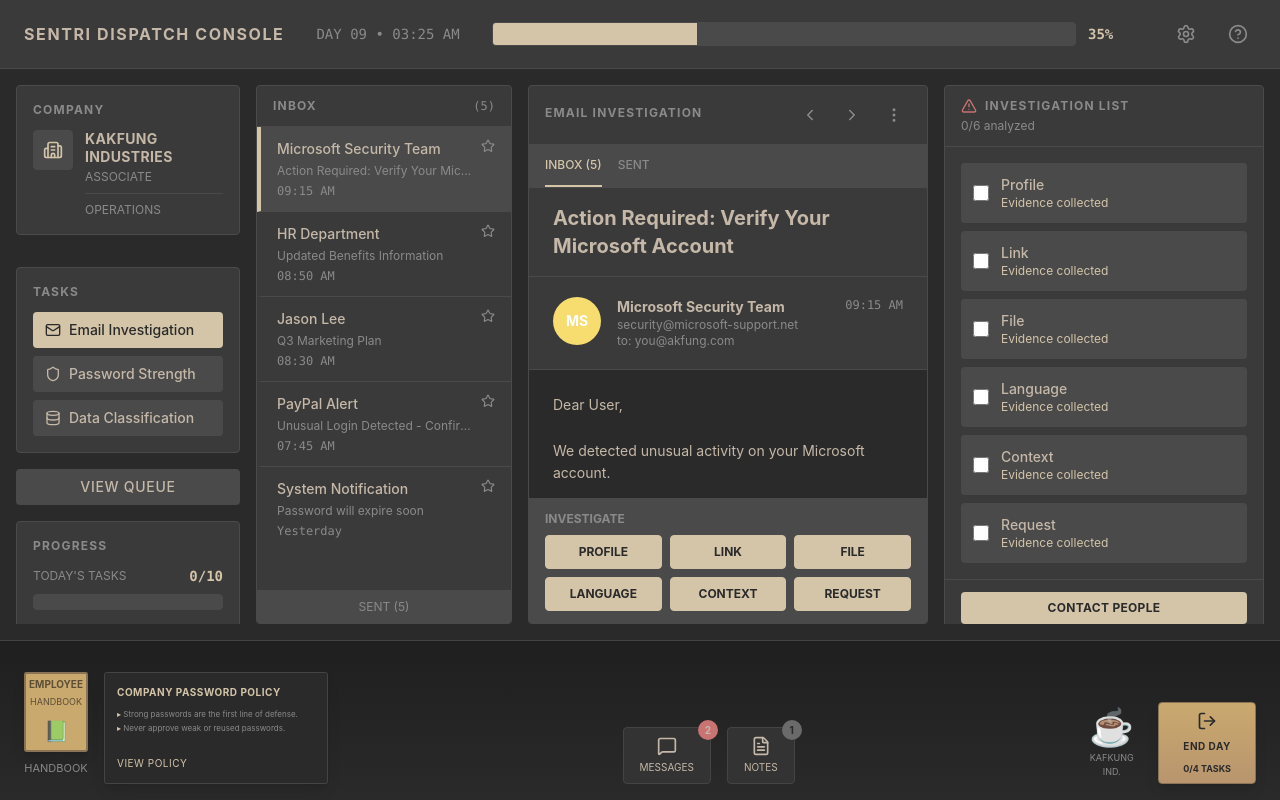
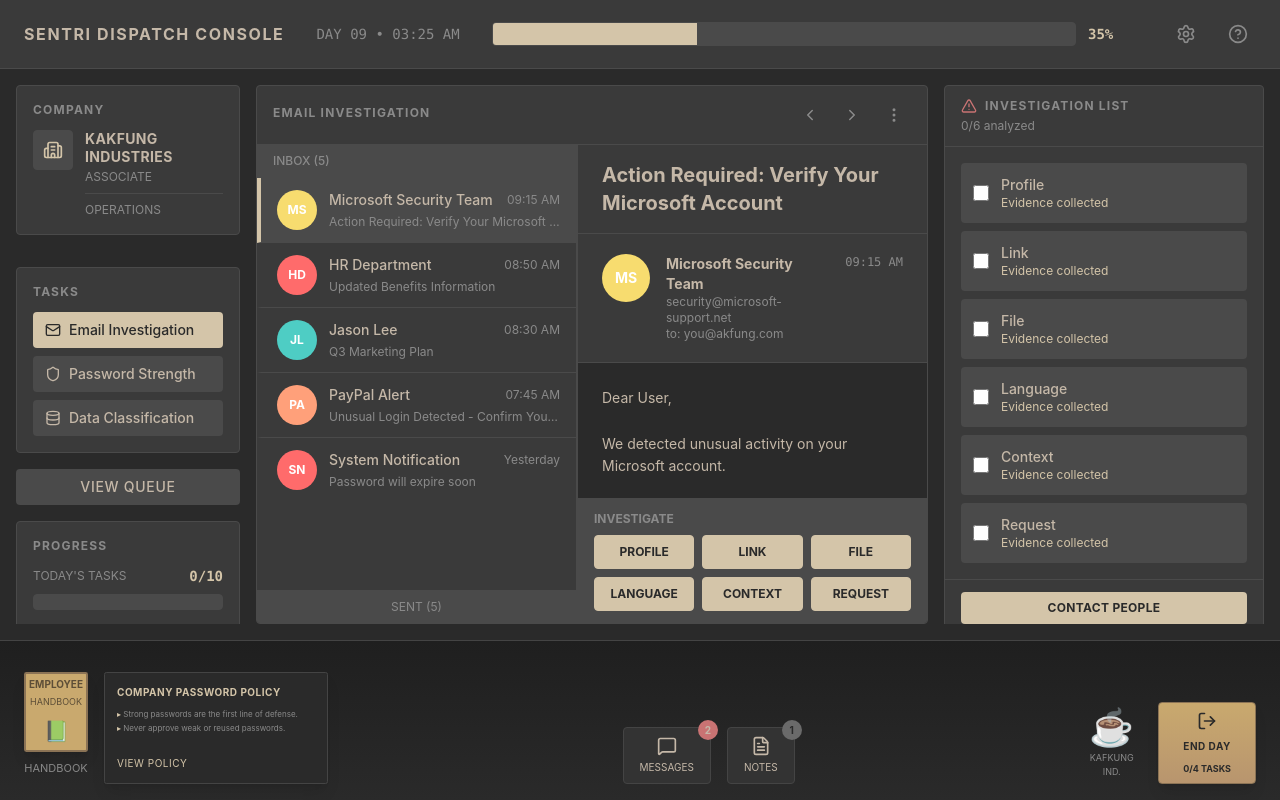
Before and after one commit to wembyirving1101/Deploy-a-sentri, a Next.js app: page / in a window 1280 px wide. Built offline with nearby package versions, Linux system fonts and the light colour scheme.

Commit message:
refactor: consolidate email handling into EmailInvestigation component
Co-authored-by: wembyirving1101 <218600463+wembyirving1101@users.noreply.github.com>

```diff
--- a/app/page.tsx
+++ b/app/page.tsx
@@ -13,8 +13,7 @@ import TasksPanel from '@/components/TasksPanel'
 import ProgressPanel from '@/components/ProgressPanel'
 import DispatchQueueView from '@/components/DispatchQueueView'
 import TaskDetailsPanel from '@/components/TaskDetailsPanel'
-import EmailInbox from '@/components/EmailInbox'
-import EmailViewer from '@/components/EmailViewer'
+import EmailInvestigation from '@/components/EmailInvestigation'
 import InvestigationPanel from '@/components/InvestigationPanel'
 import EmployeeHandbook from '@/components/EmployeeHandbook'
 import DecisionModal from '@/components/DecisionModal'
@@ -435,23 +434,14 @@ export default function Home() {
               onSelectQueue={setSelectedQueueItemId}
             />
           ) : gameState.currentTaskType === 'email' ? (
-            <div className="flex gap-4 h-full overflow-hidden">
-              {/* Email Inbox */}
-              <EmailInbox
+            <EmailInvestigation
               emails={mockEmails.filter((e) => activeEmails.has(e.id))}
               selectedEmailId={gameState.currentEmailId}
+              currentEmail={currentEmail}
               onSelectEmail={handleSelectEmail}
-              />
-
-              {/* Email Viewer */}
-              {currentEmail && (
-                <EmailViewer
-                  email={currentEmail}
               onInvestigate={handleInvestigate}
               investigatedCategories={gameState.investigatedCategories}
             />
-              )}
-            </div>
           ) : gameState.currentTaskType === 'password' ? (
             <PasswordStrengthTask
               password={mockPasswords.find((p) => p.id === gameState.currentPasswordId) || mockPasswords[0]}
--- a/components/EmailInbox.tsx
+++ b/components/EmailInbox.tsx
@@ -7,66 +7,92 @@ interface EmailInboxProps {
   onSelectEmail: (emailId: string) => void
 }
 
+// Generate avatar color based on sender name
+const getAvatarColor = (name: string): string => {
+  const colors = ['#FF6B6B', '#4ECDC4', '#45B7D1', '#FFA07A', '#98D8C8', '#F7DC6F']
+  const hash = name.split('').reduce((acc, char) => acc + char.charCodeAt(0), 0)
+  return colors[hash % colors.length]
+}
+
+// Get initials from sender name
+const getInitials = (name: string): string => {
+  return name
+    .split(' ')
+    .map((n) => n[0])
+    .join('')
+    .toUpperCase()
+    .slice(0, 2)
+}
+
 export default function EmailInbox({
   emails,
   selectedEmailId,
   onSelectEmail,
 }: EmailInboxProps) {
   return (
-    <div className="bg-card border border-border rounded w-64 flex flex-col overflow-hidden">
-      <div className="border-b border-border px-4 py-3 flex items-center justify-between">
+    <div className="flex flex-col overflow-hidden w-80 bg-background">
+      {/* Inbox Header */}
+      <div className="border-b border-border bg-card px-4 py-3 flex items-center justify-between">
         <h2 className="text-xs font-bold tracking-widest text-muted-foreground uppercase">
-          INBOX
+          INBOX ({emails.length})
         </h2>
-        <span className="text-xs text-muted-foreground font-mono">
-          ({emails.length})
-        </span>
       </div>
 
-      <div className="flex-1 overflow-y-auto">
-        <div className="divide-y divide-border">
+      {/* Email List */}
+      <div className="flex-1 overflow-y-auto divide-y divide-border">
         {emails.map((email) => {
           const isSelected = selectedEmailId === email.id
+          const senderInitials = getInitials(email.from)
+          const avatarColor = getAvatarColor(email.from)
 
           return (
             <button
               key={email.id}
               onClick={() => onSelectEmail(email.id)}
-                className={`w-full text-left px-4 py-3 transition-colors border-l-4 ${
-                  isSelected
-                    ? 'bg-secondary border-l-accent'
-                    : 'hover:bg-secondary border-l-transparent'
+              className={`w-full text-left px-4 py-3 transition-colors hover:bg-secondary ${
+                isSelected ? 'bg-secondary border-l-4 border-l-accent' : 'border-l-4 border-l-transparent'
               }`}
             >
-                <div className="flex items-start gap-2 mb-1">
+              <div className="flex items-start gap-3">
+                {/* Avatar */}
+                <div
+                  className="w-10 h-10 rounded-full flex items-center justify-center text-white font-bold text-xs flex-shrink-0"
+                  style={{ backgroundColor: avatarColor }}
+                >
+                  {senderInitials}
+                </div>
+
+                {/* Email Info */}
                 <div className="flex-1 min-w-0">
-                    <div className="flex items-center gap-2 mb-1">
+                  <div className="flex items-center justify-between gap-2 mb-1">
                     <p className="text-sm font-medium text-foreground truncate">
                       {email.from}
+                    </p>
+                    <p className="text-xs text-muted-foreground flex-shrink-0">
+                      {email.timestamp}
                     </p>
                   </div>
                   <p className="text-xs text-muted-foreground truncate">
                     {email.subject}
                   </p>
                 </div>
-                  <div
+
+                {/* Star Icon */}
+                <button
                   onClick={(e) => {
                     e.stopPropagation()
                   }}
                   className="flex-shrink-0 hover:text-accent transition-colors cursor-pointer"
                 >
                   <Star size={14} className="text-muted-foreground" />
+                </button>
               </div>
-                </div>
-                <p className="text-xs text-muted-foreground font-mono">
-                  {email.timestamp}
-                </p>
             </button>
           )
         })}
       </div>
-      </div>
 
+      {/* Sent Footer */}
       <div className="border-t border-border px-4 py-2 bg-secondary text-center text-xs text-muted-foreground">
         SENT (5)
       </div>
--- /dev/null
+++ b/components/EmailInvestigation.tsx
@@ -0,0 +1,136 @@
+'use client'
+
+import { ChevronLeft, ChevronRight, MoreVertical } from 'lucide-react'
+import EmailInbox from './EmailInbox'
+import EmailViewer from './EmailViewer'
+import { Email } from '@/lib/types'
+
+interface EmailInvestigationProps {
+  emails: Email[]
+  selectedEmailId: string | null
+  currentEmail: Email | undefined
+  onSelectEmail: (emailId: string) => void
+  onInvestigate: (categoryId: string) => void
+  investigatedCategories: Set<string>
+}
+
+export default function EmailInvestigation({
+  emails,
+  selectedEmailId,
+  currentEmail,
+  onSelectEmail,
+  onInvestigate,
+  investigatedCategories,
+}: EmailInvestigationProps) {
+  return (
+    <div className="flex-1 bg-card border border-border rounded flex flex-col overflow-hidden h-full">
+      {/* Header */}
+      <div className="border-b border-border px-4 py-3 flex items-center justify-between">
+        <div className="flex-1">
+          <h2 className="text-xs font-bold tracking-widest text-muted-foreground uppercase mb-1">
+            EMAIL INVESTIGATION
+          </h2>
+        </div>
+        <div className="flex items-center gap-2">
+          <button className="p-2 hover:bg-secondary rounded transition-colors">
+            <ChevronLeft size={18} className="text-muted-foreground" />
+          </button>
+          <button className="p-2 hover:bg-secondary rounded transition-colors">
+            <ChevronRight size={18} className="text-muted-foreground" />
+          </button>
+          <button className="p-2 hover:bg-secondary rounded transition-colors">
+            <MoreVertical size={18} className="text-muted-foreground" />
+          </button>
+        </div>
+      </div>
+
+      {/* Content Area - Inbox and Viewer Side by Side */}
+      <div className="flex-1 flex overflow-hidden">
+        {/* Inbox Section */}
+        <div className="w-80 border-r border-border flex flex-col overflow-hidden">
+          <div className="border-b border-border bg-secondary px-4 py-2 text-xs font-medium text-muted-foreground">
+            <span className="uppercase">Inbox ({emails.length})</span>
+          </div>
+          <div className="flex-1 overflow-y-auto divide-y divide-border">
+            {emails.map((email) => {
+              const isSelected = selectedEmailId === email.id
+              // Generate avatar color based on sender name
+              const getAvatarColor = (name: string): string => {
+                const colors = ['#FF6B6B', '#4ECDC4', '#45B7D1', '#FFA07A', '#98D8C8', '#F7DC6F']
+                const hash = name.split('').reduce((acc, char) => acc + char.charCodeAt(0), 0)
+                return colors[hash % colors.length]
+              }
+
+              // Get initials from sender name
+              const getInitials = (name: string): string => {
+                return name
+                  .split(' ')
+                  .map((n) => n[0])
+                  .join('')
+                  .toUpperCase()
+                  .slice(0, 2)
+              }
+
+              const senderInitials = getInitials(email.from)
+              const avatarColor = getAvatarColor(email.from)
+
+              return (
+                <button
+                  key={email.id}
+                  onClick={() => onSelectEmail(email.id)}
+                  className={`w-full text-left px-4 py-3 transition-colors hover:bg-secondary ${
+                    isSelected ? 'bg-secondary border-l-4 border-l-accent' : 'border-l-4 border-l-transparent'
+                  }`}
+                >
+                  <div className="flex items-start gap-3">
+                    {/* Avatar */}
+                    <div
+                      className="w-10 h-10 rounded-full flex items-center justify-center text-white font-bold text-xs flex-shrink-0"
+                      style={{ backgroundColor: avatarColor }}
+                    >
+                      {senderInitials}
+                    </div>
+
+                    {/* Email Info */}
+                    <div className="flex-1 min-w-0">
+                      <div className="flex items-center justify-between gap-2 mb-1">
+                        <p className="text-sm font-medium text-foreground truncate">
+                          {email.from}
+                        </p>
+                        <p className="text-xs text-muted-foreground flex-shrink-0">
+                          {email.timestamp}
+                        </p>
+                      </div>
+                      <p className="text-xs text-muted-foreground truncate">
+                        {email.subject}
+                      </p>
+                    </div>
+                  </div>
+                </button>
+              )
+            })}
+          </div>
+
+          {/* Sent Footer */}
+          <div className="border-t border-border px-4 py-2 bg-secondary text-center text-xs text-muted-foreground">
+            SENT (5)
+          </div>
+        </div>
+
+        {/* Email Viewer Section */}
+        {currentEmail ? (
+          <EmailViewer
+            email={currentEmail}
+            onInvestigate={onInvestigate}
+            investigatedCategories={investigatedCategories}
+            isEmbedded={true}
+          />
+        ) : (
+          <div className="flex-1 bg-background flex items-center justify-center">
+            <p className="text-muted-foreground">Select an email to view</p>
+          </div>
+        )}
+      </div>
+    </div>
+  )
+}
--- a/components/EmailViewer.tsx
+++ b/components/EmailViewer.tsx
@@ -8,12 +8,14 @@ interface EmailViewerProps {
   email: Email
   onInvestigate: (categoryId: string) => void
   investigatedCategories: Set<string>
+  isEmbedded?: boolean
 }
 
 export default function EmailViewer({
   email,
   onInvestigate,
   investigatedCategories,
+  isEmbedded = false,
 }: EmailViewerProps) {
   const [showInvestigationPanel, setShowInvestigationPanel] = useState(true)
 
@@ -51,8 +53,10 @@ export default function EmailViewer({
   const avatarColor = getAvatarColor(email.from)
 
   return (
-    <div className="flex-1 bg-card border border-border rounded flex flex-col overflow-hidden">
-      {/* Header */}
+    <div className={`flex-1 bg-card ${!isEmbedded ? 'border border-border rounded' : 'border-l border-border'} flex flex-col overflow-hidden`}>
+      {/* Header - Only show when not embedded */}
+      {!isEmbedded && (
+        <>
           <div className="border-b border-border px-4 py-3 flex items-center justify-between">
             <div className="flex-1">
               <h2 className="text-xs font-bold tracking-widest text-muted-foreground uppercase mb-1">
@@ -81,6 +85,8 @@ export default function EmailViewer({
               SENT
             </button>
           </div>
+        </>
+      )}
 
       {/* Email Content - No Cards Design */}
       <div className="flex-1 overflow-y-auto">
```
Lines whose indentation alone changed are shown as unchanged.
